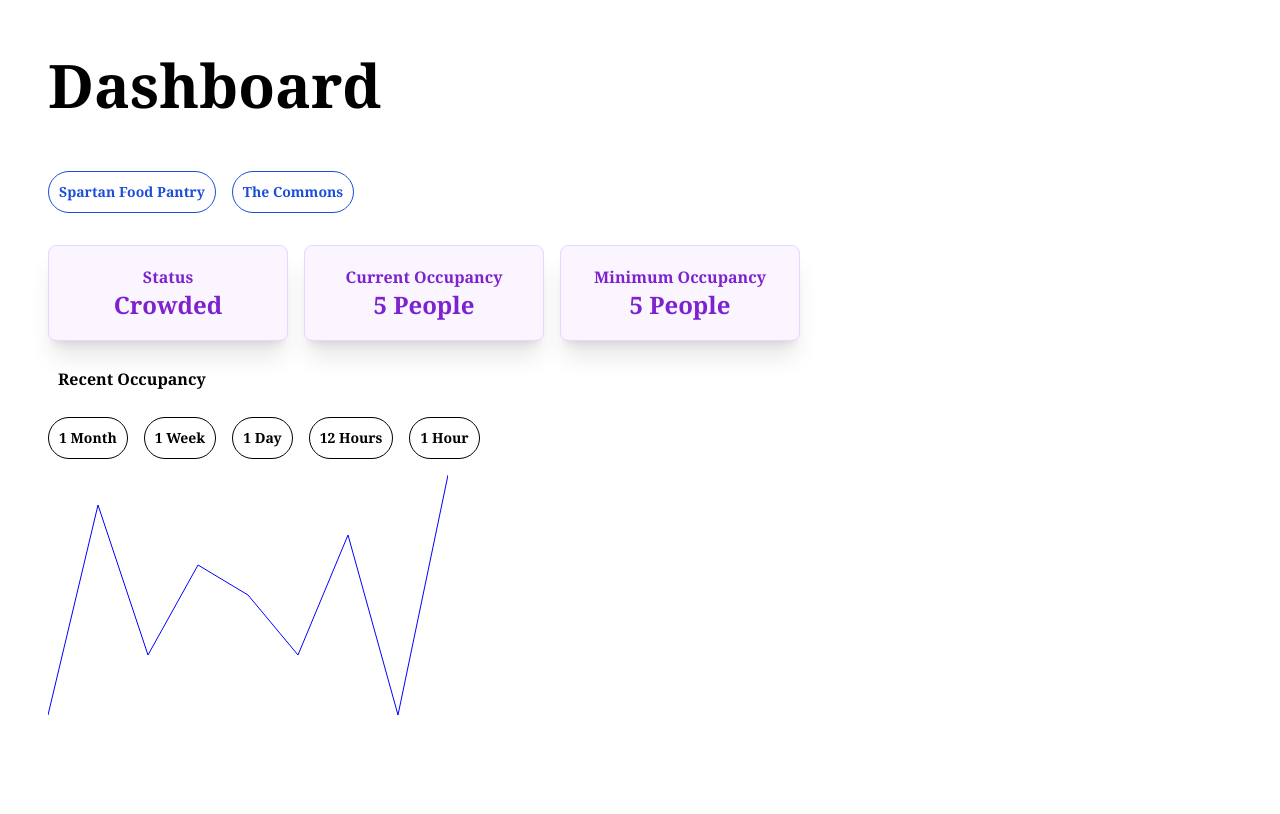
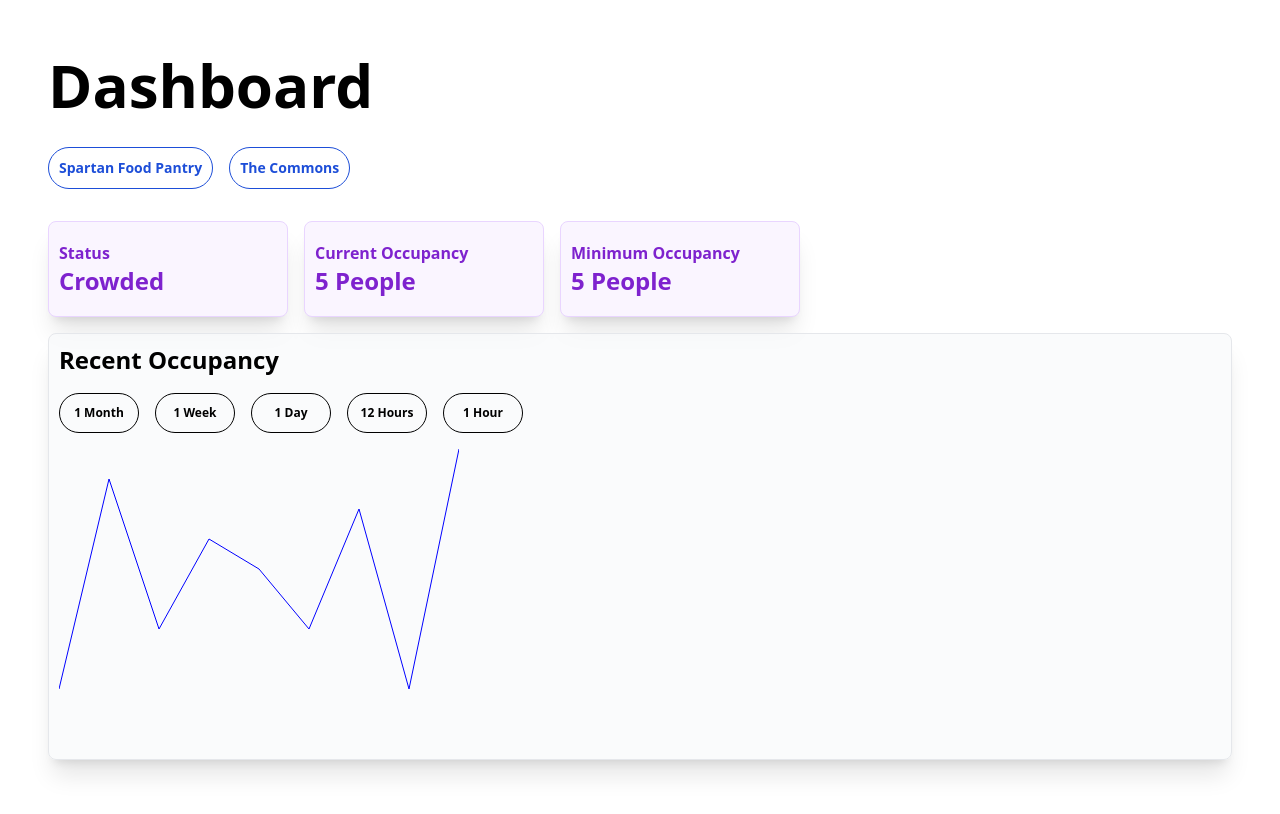
Before and after one commit to S23-PNM/web-ui, a Next.js app: page / in a window 1280 px wide. Shown: the top 814 px of the page. Built offline with nearby package versions, Linux system fonts and the light colour scheme.

Commit message:
formatting. changed components to just be better

```diff
--- a/src/components/location-tab.js
+++ b/src/components/location-tab.js
@@ -1,7 +1,7 @@
 function LocationTab(props) {
     return (
     <button
-    className="inline-block text-sm font-bold font-serif mb-4 mr-4 mt-6 rounded-full border border-blue-700 text-blue-700 py-2 px-4 hover:bg-blue-700 hover:text-white transition-colors duration-200"
+    className="inline-block text-sm font-bold mb-4 mr-4 mt-6 rounded-full border border-blue-700 text-blue-700 py-2 px-4 hover:bg-blue-700 hover:text-white transition-colors duration-200"
     style={{ padding: '10px' }}
     type="button"
     >
--- a/src/components/occupancy-tab.js
+++ b/src/components/occupancy-tab.js
@@ -1,13 +1,35 @@
+import TimeTab from "../components/time-tab";
+import GraphTab from "../components/graph";
+
 function OccupancyTab(props) {
+
+    const data = [0.2, 0.9, 0.4, 0.7, 0.6, 0.4, 0.8, 0.2, 1.0];
+
     return (
       <div
-        className="inline-block font-serif bg-white-500 bg-opacity-75 rounded-md text-black font-bold"
+        className="inline-block w-full text-2xl bg-white-500 bg-opacity-75 text-black font-bold border-gray-200 border shadow-xl rounded-lg bg-gray-50"
         style={{ padding: '10px' }}
         type="button"
       >
         {props.title}
-      </div>
-    );
-  }
+
+
+        <div className="mt-4">
+        <TimeTab title="1 Month" />
+        <TimeTab title="1 Week" />
+        <TimeTab title="1 Day" />
+        <TimeTab title="12 Hours" />
+        <TimeTab title="1 Hour" />
+        </div>
+
+        <div>
+        <GraphTab data={data} width={400} height={300} color="blue" />
+        </div>
+
+        </div>
+
+            );
+        }
+
 
   export default OccupancyTab;
--- a/src/components/status-tab.js
+++ b/src/components/status-tab.js
@@ -1,7 +1,7 @@
 function StatusTab(props) {
     return (
       <button
-        className="inline-block w-60 font-serif h-24 mr-4 border-purple-200 border shadow-xl rounded-lg bg-purple-50  hover:bg-purple-700 text-purple-700 hover:text-purple-100 font-bold"
+        className="text-left inline-block w-60 h-24 mr-4 border-purple-200 border shadow-xl rounded-lg bg-purple-50  hover:bg-purple-700 text-purple-700 hover:text-purple-100 font-bold"
         style={{ padding: '10px' }}
         type="button"
       >
--- a/src/components/time-tab.js
+++ b/src/components/time-tab.js
@@ -1,7 +1,7 @@
 function TimeTab(props) {
     return (
       <button
-        className="inline-block text-sm font-serif font-bold mb-4 mr-4 rounded-full border border-black text-black py-2 px-4 hover:bg-black hover:text-white transition-colors duration-200"
+        className="inline-block text-xs w-20 h-10 mb-4 mr-4 rounded-full border border-black text-black py-2 px-4 hover:bg-black hover:text-white transition-colors duration-200"
         style={{ padding: '10px' }}
         type="button"
       >
--- a/src/pages/index.js
+++ b/src/pages/index.js
@@ -6,11 +6,11 @@ import GraphTab from "../components/graph";
 
 export default function Home() {
 
-  const data = [0.2, 0.9, 0.4, 0.7, 0.6, 0.4, 0.8, 0.2, 1.0];
+
 
   return (
     <main>
-      <h1 className="text-6xl leading-tight mb-6 font-bold font-serif">Dashboard</h1>
+      <h1 className="text-6xl leading-tight mb font-bold">Dashboard</h1>
       <LocationTab title="Spartan Food Pantry" />
       <LocationTab title="The Commons" />
       <div className="mt-4">
@@ -21,17 +21,7 @@ export default function Home() {
       <div className="mt-4">
       <OccupancyTab title="Recent Occupancy" />
       </div>
-      <div className="mt-4">
-      <TimeTab title="1 Month" />
-      <TimeTab title="1 Week" />
-      <TimeTab title="1 Day" />
-      <TimeTab title="12 Hours" />
-      <TimeTab title="1 Hour" />
-      </div>
 
-      <div>
-        <GraphTab data={data} width={400} height={300} color="blue" />
-      </div>
 
     </main>
   )
```
